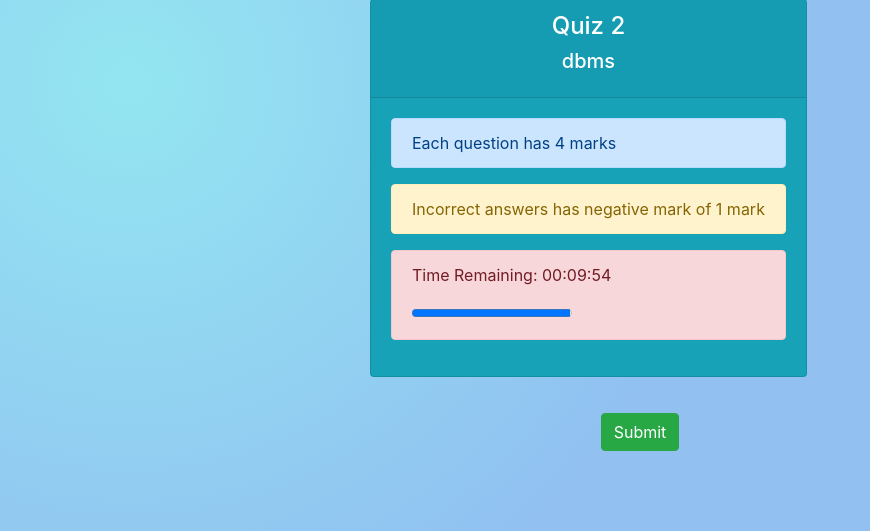
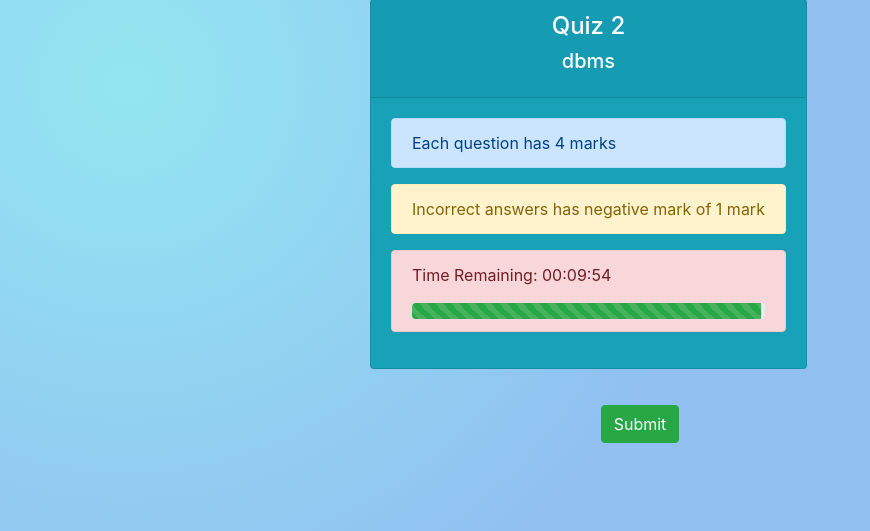
Before and after one commit to hiruthikj/exam-system, a Django app: a page that uses exam_system/stud_app/templates/stud_app/exam.html in a window 1280 px wide. Shown: the part 77-608 px from the top of the page, without its empty margins (0-870 px from the left). Run offline with Django 3.2, Linux system fonts and the light colour scheme; data comes from the database, SQL or seed files in the repository; both versions use the stored data as it was after the commit; some libraries are stand-ins or nearby versions.

Commit message:
change progress bar, removed 3rd party apps

```diff
--- a/exam_system/exam_system/settings.py
+++ b/exam_system/exam_system/settings.py
@@ -27,9 +27,9 @@
     'django.contrib.messages',
     'django.contrib.staticfiles',
     # third-party apps
-    'django_extensions',
-    'nested_admin',
-    'durationwidget',
+    # 'django_extensions',
+    # 'nested_admin',
+    # 'durationwidget',
     # local apps
     'stud_app.apps.StudAppConfig',
 ]
--- a/exam_system/stud_app/admin.py
+++ b/exam_system/stud_app/admin.py
@@ -3,7 +3,7 @@
 from django.contrib.auth.admin import UserAdmin
 from .models import *
 
-import nested_admin
+# import nested_admin
 
 
 # class DepartmentInline(admin.TabularInline):
--- a/exam_system/stud_app/models.py
+++ b/exam_system/stud_app/models.py
@@ -6,7 +6,7 @@
 
 import datetime
 from django.utils import timezone
-from durationwidget.widgets import TimeDurationWidget
+# from durationwidget.widgets import TimeDurationWidget
 # from django.utils.html import mark_safe
 # from .thumbs import ImageWithThumbsField
 
--- a/exam_system/stud_app/templates/stud_app/exam.html
+++ b/exam_system/stud_app/templates/stud_app/exam.html
@@ -20,7 +20,13 @@
         var countdownTimer = setInterval(() => {
         timeleft--;
 
-        document.getElementById(bar).value = timeleft;
+        percent = timeleft / {{ time_in_sec }} * 100;
+        $(".progress-bar").css("width", percent + "%")
+
+        if (timeleft == 30)
+        {
+            $('.progress-bar').addClass('bg-danger').removeClass('bg-success');
+        }
 
         var date = new Date(0);
         date.setSeconds(timeleft); // specify value for SECONDS here
@@ -61,7 +67,10 @@
 
         <div class="alert alert-danger" role="alert">
             <p>Time Remaining: <span id="pageBeginCountdownText">{{ time_in_sec }} seconds</span></p>
-            <progress value="{{ time_in_sec }}" max="{{ time_in_sec }}" id="pageBeginCountdown"></progress>
+            <div class="progress">
+                <div class="progress-bar progress-bar-animated progress-bar-striped bg-success" role="progressbar" style="width: 100%" aria-valuenow="{{ time_in_sec }}" aria-valuemin="0" aria-valuemax="{{ time_in_sec }}"></div>
+            </div>
+            <!-- <progress value="{{ time_in_sec }}" max="{{ time_in_sec }}" id="pageBeginCountdown"></progress> -->
         </div>
 
     </div>
```
Also changed, not shown: exam_system/db.sqlite3.
